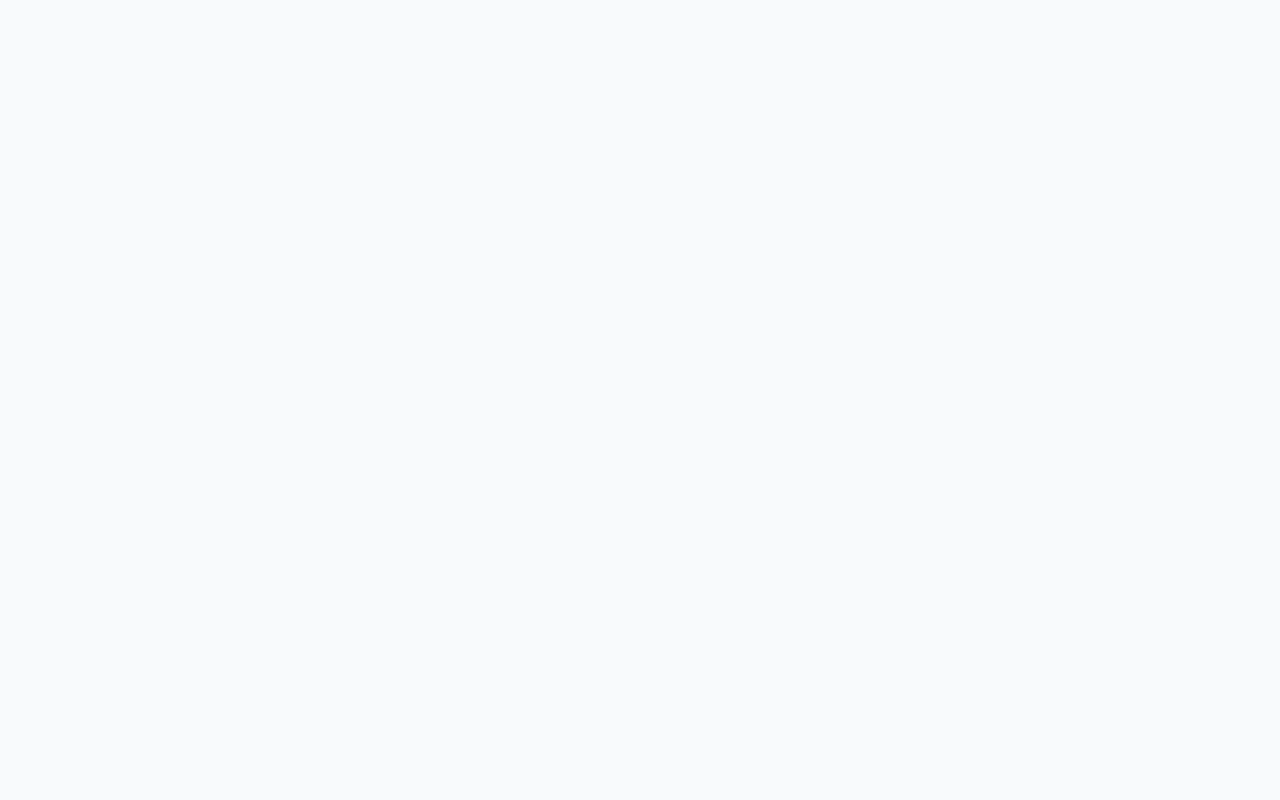
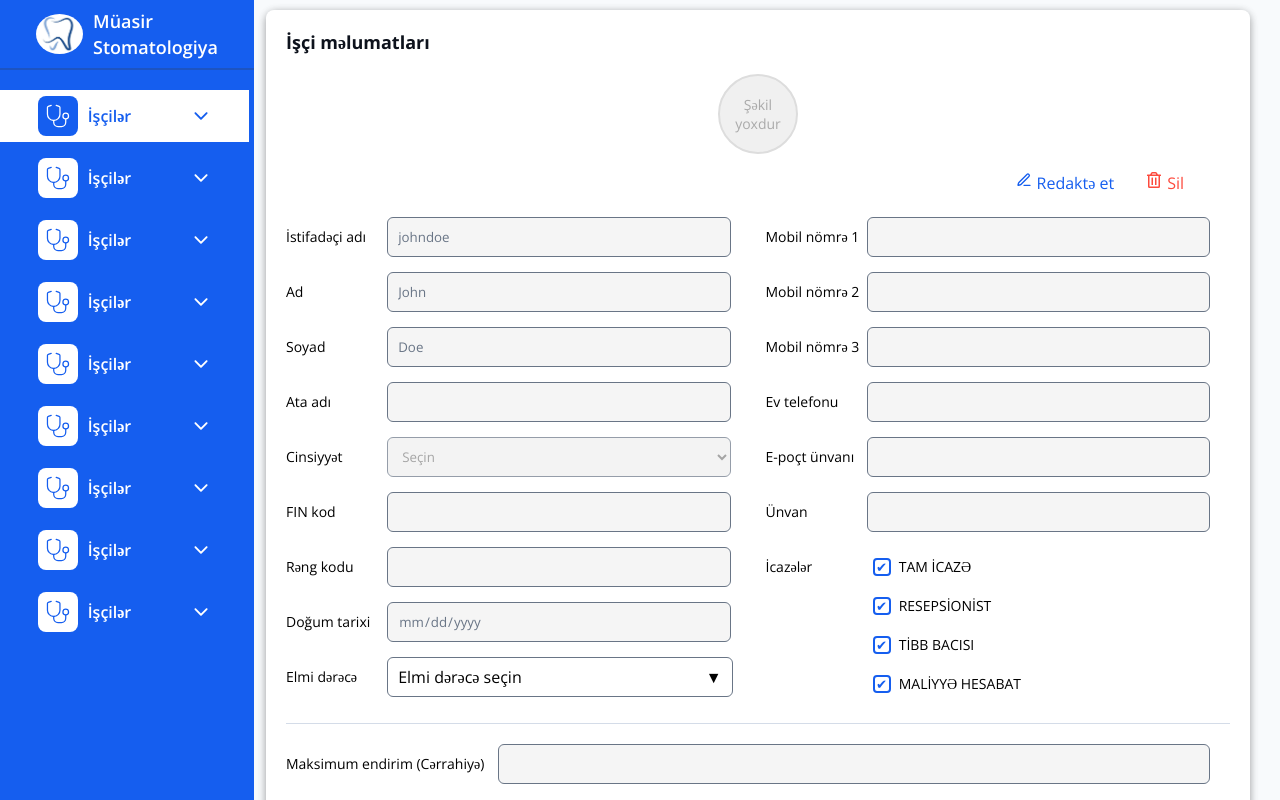
Before and after one commit to Modern-Dentistry/MD-front-end, a React (Vite) app: page /view-user in a window 1280 px wide. Before the commit this address had no page. Shown: the top 800 px of the page. Built offline with nearby package versions, Linux system fonts and the light colour scheme; a web font is replaced by a local one.

Commit message:
new pages

```diff
--- a/src/main.jsx
+++ b/src/main.jsx
@@ -8,6 +8,8 @@ import "./assets/style/index.css";
 // Pages
 import LogIn from "./pages/LogIn";
 import AddUser from "./pages/AddUser";
+import ViewUser from "./pages/ViewUser";
+
 
 createRoot(document.getElementById("root")).render(
   <StrictMode>
@@ -15,6 +17,7 @@ createRoot(document.getElementById("root")).render(
       <Routes>
         <Route path="/" element={<LogIn />} />
         <Route path="/add-user" element={<AddUser />} />
+        <Route path={'/view-user'} element={<ViewUser />} />
       </Routes>
     </BrowserRouter>
   </StrictMode>
--- /dev/null
+++ b/src/mock_data.js
@@ -0,0 +1,5 @@
+options={[
+    { label: "Option 1", value: "option1" },
+    { label: "Option 2", value: "option2" },
+    { label: "Option 3", value: "option3" },
+  ]}
--- a/src/pages/AddUser.jsx
+++ b/src/pages/AddUser.jsx
@@ -4,27 +4,15 @@ import "../assets/style/add_user.css";
 import TitleUpdater from "../components/TitleUpdater";
 import Sidebar from "../components/Sidebar";
 import UserForm from "../components/UserForm";
-import ImageUploader from "../components/ImageUploader";
+import ImageUploader from "../components/ProfileImage";
 function AddUser() {
-    const userData = {
-        username: 'johndoe',
-        firstName: 'John',
-        lastName: 'Doe',
-        permissions: {
-          permission1: true,
-          permission2: true,
-          permission3: true,
-          permission4: false,
-          permission5: true,
-        },
-        // Other user data fields...
-      };
+
     return (
         <div className="add_user">
         <Sidebar />
         <TitleUpdater title={"Add User"} />
         <div className="form_container">
-            <UserForm mode="view" userData={userData}/>
+            <UserForm mode="create"/>
             </div>
         </div>
 
--- /dev/null
+++ b/src/pages/ViewUser.jsx
@@ -0,0 +1,43 @@
+import React, { useState } from "react";
+import "../assets/style/add_user.css";
+
+import TitleUpdater from "../components/TitleUpdater";
+import Sidebar from "../components/Sidebar";
+import UserForm from "../components/UserForm";
+import ImageUploader from "../components/ProfileImage";
+function ViewUser() {
+    const userData = {
+        username: 'johndoe',
+        firstName: 'John',
+        lastName: 'Doe',
+        permissions: {
+          permission1: true,
+          permission2: true,
+          permission3: true,
+          permission4: false,
+          permission5: true,
+        },
+      };
+
+    const permissions  = [
+        { label: "Option 1", value: "option1" },
+        { label: "Option 2", value: "option2" },
+        { label: "Option 3", value: "option3" },
+        { label: "Option 4", value: "option4" },
+        { label: "Option 5", value: "option5" },
+      ];
+
+
+    return (
+        <div className="add_user">
+        <Sidebar />
+        <TitleUpdater title={"View User"} />
+        <div className="form_container">
+            <UserForm mode="view" userData={userData}/>
+            </div>
+        </div>
+
+    );
+    }
+
+export default ViewUser;
```
